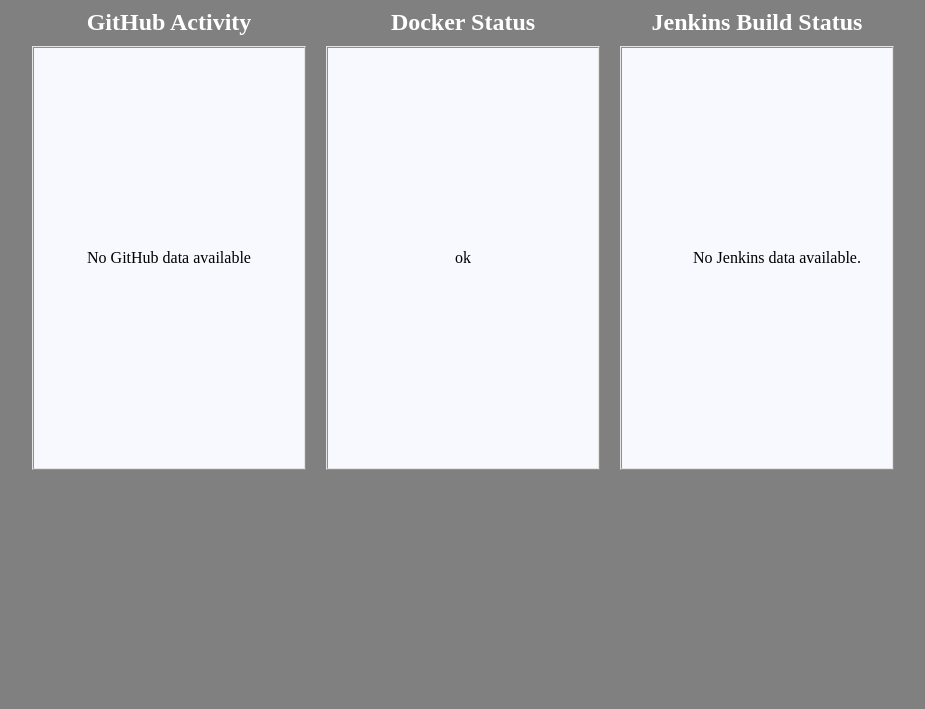
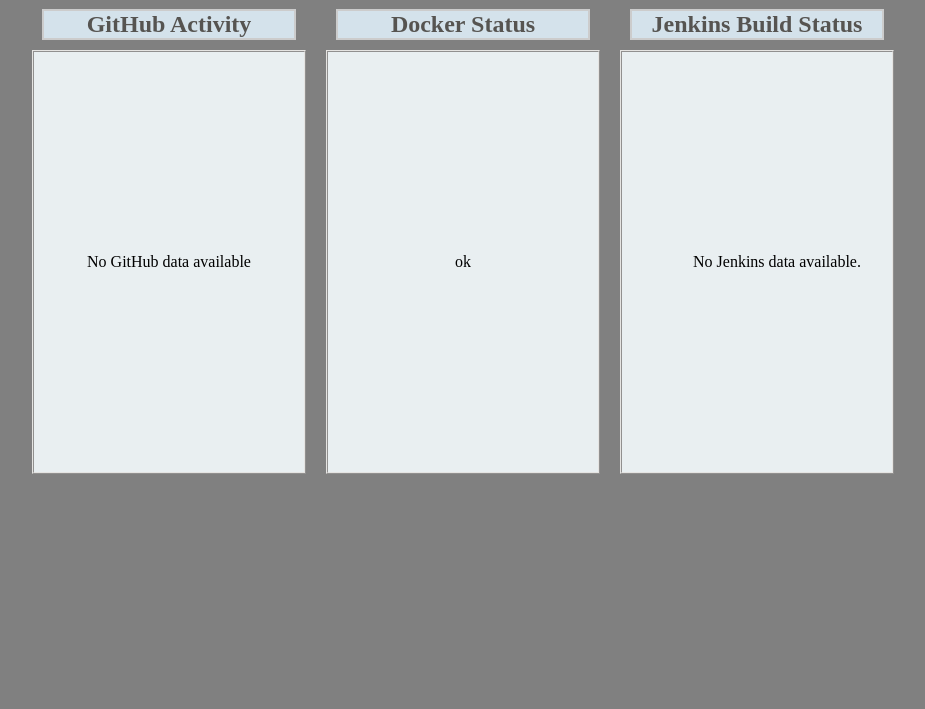
Before and after one commit to xanderstevenson/diy-devops-dashboard, a Flask app: page / in a window 1280 px wide. Shown: the part 91-800 px from the top of the page, without its empty margins (177-1102 px from the left). Run offline with Flask 3, Linux system fonts and the light colour scheme; data that the repository does not hold is empty; parts of the project's set-up code (start-up, migrations or seed data) failed here and were passed over.

Commit message:
stylizing

```diff
--- a/static/style.css
+++ b/static/style.css
@@ -35,10 +35,15 @@ body {
 
 #refreshButton {
   margin-bottom: 3px;
+  background: #d4e2eb;
 }
 
 .light-text {
-  color: white;
+  border: 1px solid rgb(230, 223, 223);
+  width: 250px;
+  background: #d4e2eb;
+  color: #565451;
+  border: 2px solid #ccc;
 }
 
 .dashboard {
@@ -76,6 +81,6 @@ body {
   margin: 10px;
   text-align: center;
   align-content: center;
-  background-color: #f8f8ff;
+  background-color: #e9eff1;
   border: 2px ridge #e5e4e2;
 }
```
Also changed, not shown: images/sky.jpeg (added).
